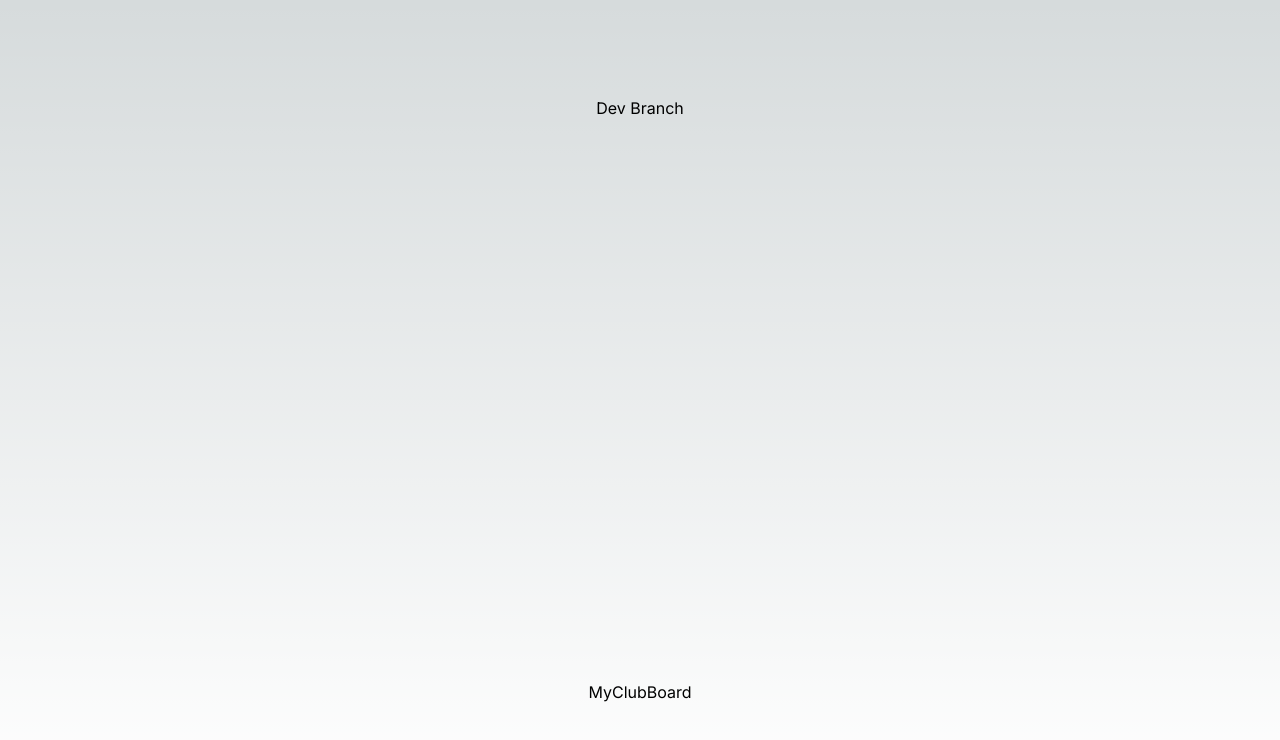
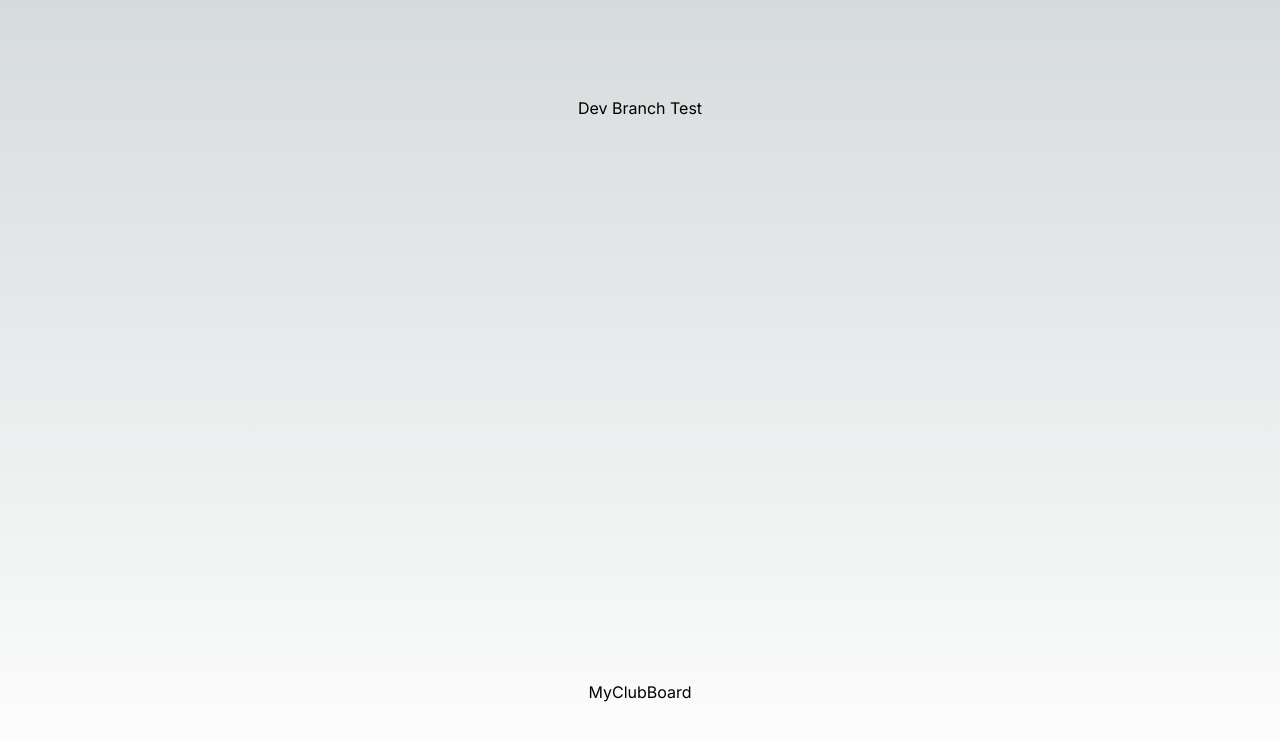
Before and after one commit to anhduy1202/MyClubBoard, a Next.js app in the folder myclubboard/: page / in a window 1280 px wide. Shown: the top 740 px of the page. Built offline with nearby package versions, Linux system fonts and the light colour scheme.

Commit message:
Push to dev

```diff
--- a/myclubboard/src/pages/index.js
+++ b/myclubboard/src/pages/index.js
@@ -7,7 +7,7 @@ export default function Home() {
     <main
       className={`flex min-h-screen flex-col items-center justify-between p-24 ${inter.className}`}
     >
-      <h1> Dev Branch </h1>
+      <h1> Dev Branch Test </h1>
       MyClubBoard
     </main>
   );
```
